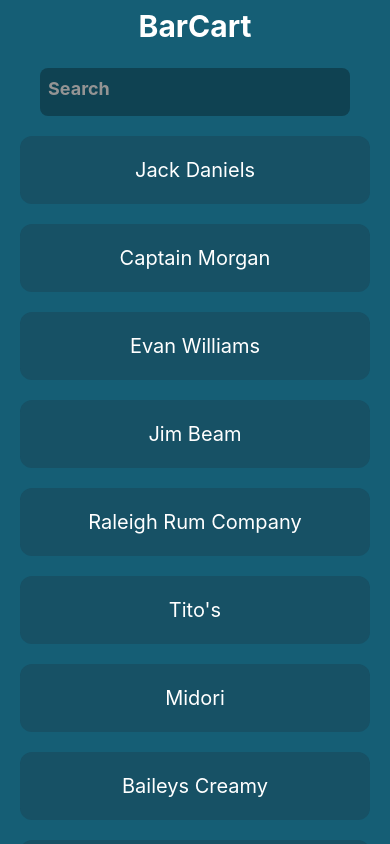
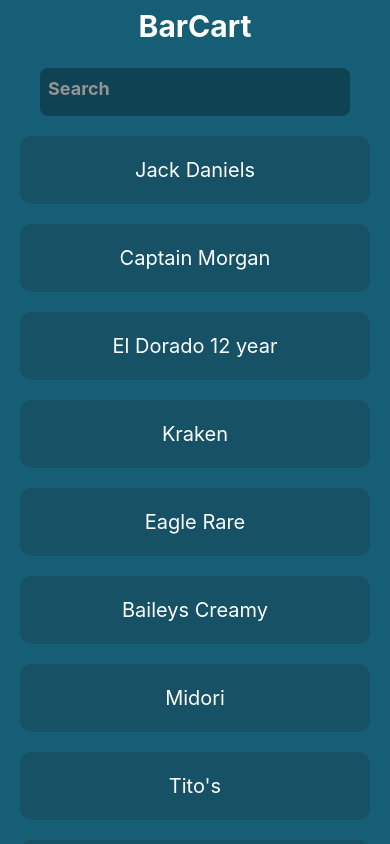
Before and after one commit to davidpierce24/BarCartReactNative, a React Native app: screen /Home in a window 390 px wide. Shown: the top 844 px of the page. Built offline with nearby package versions, Linux system fonts and the light colour scheme.

Commit message:
data updates

```diff
--- a/screens/HomeScreen.tsx
+++ b/screens/HomeScreen.tsx
@@ -1,4 +1,4 @@
-import { useLayoutEffect } from 'react'
+import { useLayoutEffect, useState } from 'react'
 import { View, Text, SafeAreaView, ScrollView, TouchableOpacity, TextInput } from 'react-native'
 // import { styled } from 'nativewind/dist/styled';
 import React from 'react'
@@ -11,6 +11,7 @@
 
 const HomeScreen = () => {
     const navigation = useNavigation();
+    const [search, setSearch] = useState("");
 
     useLayoutEffect(() => {
         navigation.setOptions({
@@ -18,19 +19,20 @@
         })
     }, [])
 
-    const data = ["Jack Daniels", "Captain Morgan", "Evan Williams", "Jim Beam", "Raleigh Rum Company", "Tito's", "Midori", "Baileys Creamy", "Eagle Rare", "Kraken", 'El Dorado 12 year']
 
-return (
-<SafeAreaView className='bg-cyan-800'>
-    <View className='h-full'>
+    const liquor = ["Jack Daniels", "Captain Morgan", "Evan Williams", "Jim Beam", "Raleigh Rum Company", "Tito's", "Midori", "Baileys Creamy", "Eagle Rare", "Kraken", 'El Dorado 12 year']
+
+    return (
+        <SafeAreaView className='bg-cyan-800'>
+    <View className='h-full bg-cyan-800'>
         <TopNavigation />
 
 
         <ScrollView className='px-5 py-2 bg-cyan-800 flex-col'>
-        <TextInput className='bg-black/30 rounded-lg h-12 text-white px-2 font-bold text-lg pb-2 sticky top-0 mx-5 left-0 right-0' placeholder='Search' placeholderTextColor='#949494' cursorColor='#ffffff' />
-            {data?.map((data) => (
-                <TouchableOpacity key={data} className='w-full bg-gray-800/25 rounded-xl flex items-center p-5 mt-5'>
-                    <Text className='text-xl text-white'>{data}</Text>
+        <TextInput className='bg-black/30 rounded-lg h-12 text-white px-2 font-bold text-lg pb-2 sticky top-0 mx-5 left-0 right-0' placeholder='Search' placeholderTextColor='#949494' cursorColor='#ffffff' value={search} onChangeText={e => setSearch(e.toLowerCase())} />
+            {Object.values(data).filter(liquor => liquor.name.toLowerCase().includes(search)).map((liquor, i) => (
+                <TouchableOpacity key={i} className='w-full bg-gray-800/25 rounded-xl flex items-center p-5 mt-5'>
+                    <Text className='text-xl text-white'>{liquor.name}</Text>
                 </TouchableOpacity>
             ))}
             <View className='h-20'/>
@@ -47,3 +49,84 @@
 }
 
 export default HomeScreen
+
+
+const data = {
+    "Jack Daniels": {
+        alcoholType: "Whiskey",
+        name: "Jack Daniels",
+        stock: 2,
+        totalAmount: 750,
+        amountLeft: 0.5,
+    },
+    "Captain Morgan": {
+        alcoholType: "Rum",
+        name: "Captain Morgan",
+        stock: 2,
+        totalAmount: 750,
+        amountLeft: 0.5,
+    },
+    "El Dorado 12 year": {
+        alcoholType: "Rum",
+        name: "El Dorado 12 year",
+        stock: 2,
+        totalAmount: 750,
+        amountLeft: 0.5,
+    },
+    "Kraken": {
+        alcoholType: "Rum",
+        name: "Kraken",
+        stock: 2,
+        totalAmount: 750,
+        amountLeft: 0.5,
+    },
+    "Eagle Rare": {
+        alcoholType: "Whiskey",
+        name: "Eagle Rare",
+        stock: 2,
+        totalAmount: 750,
+        amountLeft: 0.5,
+    },
+    "Baileys Creamy": {
+        alcoholType: "Liquer",
+        name: "Baileys Creamy",
+        stock: 2,
+        totalAmount: 750,
+        amountLeft: 0.5,
+    },
+    "Midori": {
+        alcoholType: "Liquer",
+        name: "Midori",
+        stock: 2,
+        totalAmount: 750,
+        amountLeft: 0.5,
+    },
+    "Tito's": {
+        alcoholType: "Vodka",
+        name: "Tito's",
+        stock: 2,
+        totalAmount: 750,
+        amountLeft: 0.5,
+    },
+    "Raleigh Rum Company": {
+        alcoholType: "Rum",
+        name: "Raleigh Rum Company",
+        stock: 2,
+        totalAmount: 750,
+        amountLeft: 0.5,
+    },
+    "Jim Beam": {
+        alcoholType: "Whiskey",
+        name: "Jim Beam",
+        stock: 2,
+        totalAmount: 750,
+        amountLeft: 0.5,
+    },
+    "Evan Williams": {
+        alcoholType: "Whiskey",
+        name: "Evan Williams",
+        stock: 2,
+        totalAmount: 750,
+        amountLeft: 0.5,
+    },
+}
```
